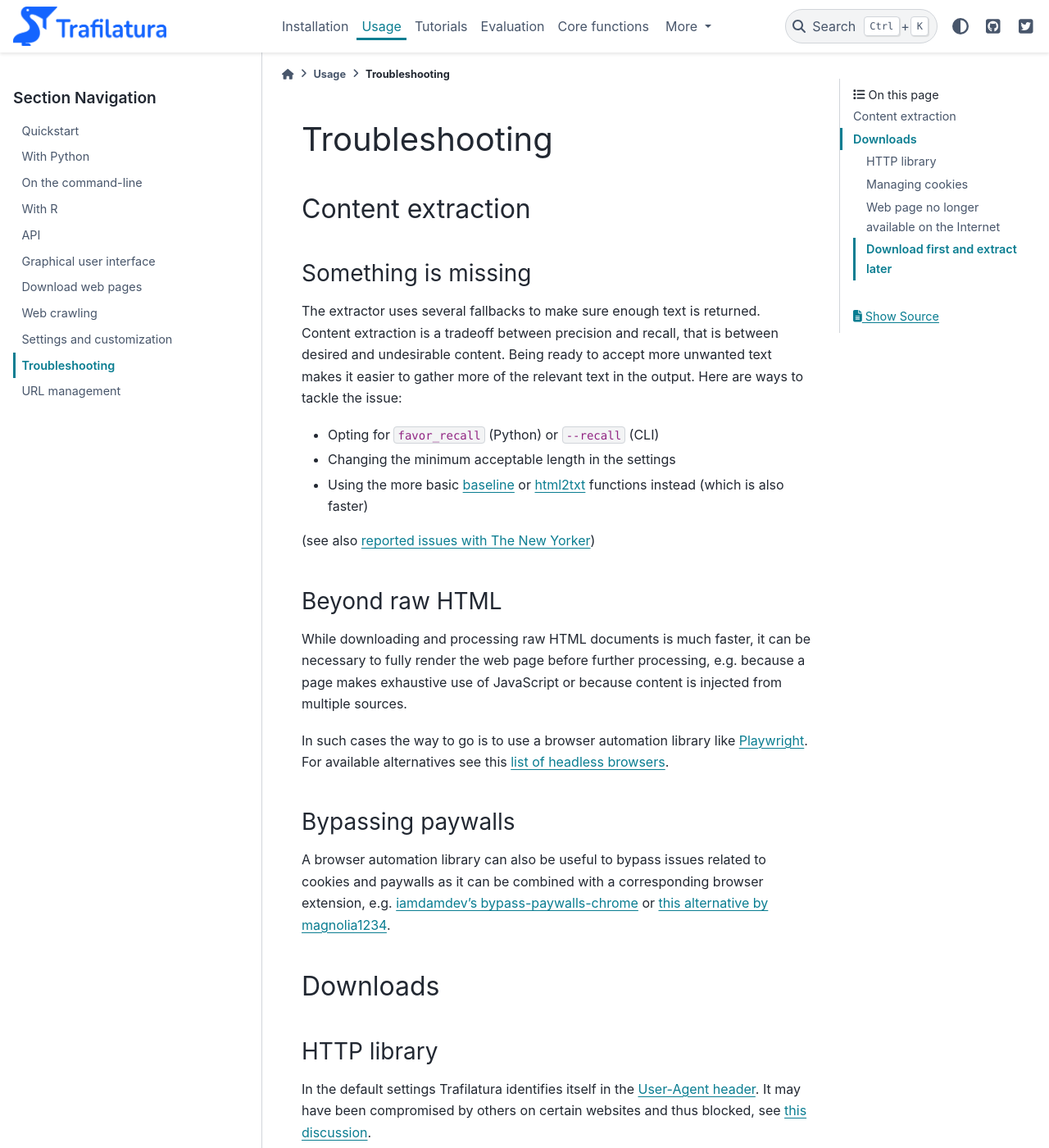
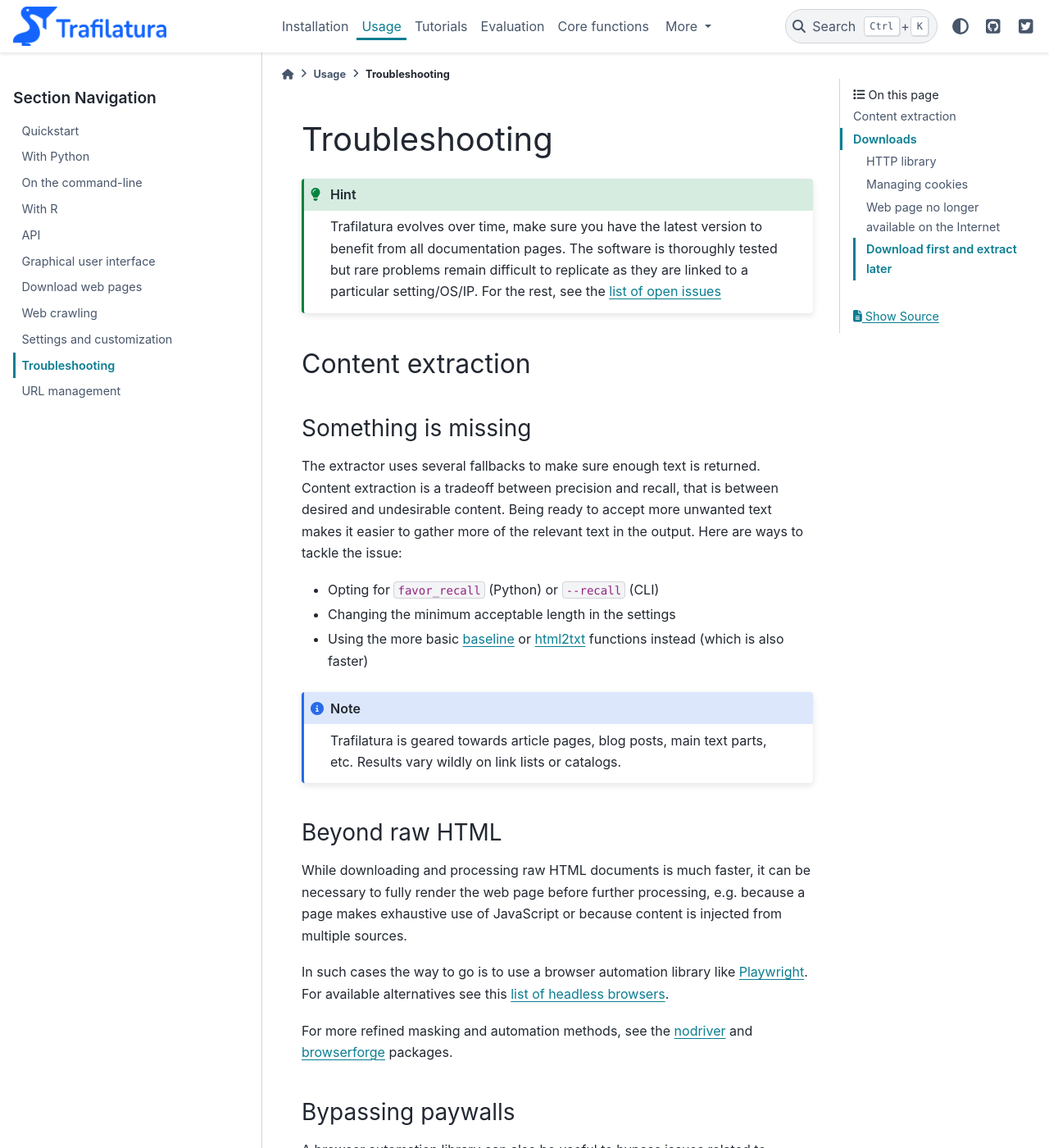
Before and after one commit to adbar/trafilatura, a Sphinx documentation site: the page built from docs/troubleshooting.rst, in a window 1280 px wide and 1400 px high. Shown: the whole window at 82% size. Built offline with Sphinx 7.4.7 and the PyData theme 0.15.4, drawn with Linux system fonts in a browser that asks for light colours.

Commit message:
update docs

```diff
--- a/docs/requirements.txt
+++ b/docs/requirements.txt
@@ -1,7 +1,7 @@
 # with version specifier
-sphinx>=7.2.6
+sphinx>=7.3.7
 pydata-sphinx-theme>=0.15.2
-docutils>=0.20.1
+docutils>=0.21.2
 # without version specifier
 trafilatura
 sphinx-sitemap
--- a/docs/troubleshooting.rst
+++ b/docs/troubleshooting.rst
@@ -5,6 +5,11 @@
     :description lang=en:
         This page explains how to solve common issues about content extraction and downloads.
         They include missing content, paywalls, cookies, and networks.
+
+
+
+.. hint::
+    Trafilatura evolves over time, make sure you have the latest version to benefit from all documentation pages. The software is thoroughly tested but rare problems remain difficult to replicate as they are linked to a particular setting/OS/IP. For the rest, see the `list of open issues <https://github.com/adbar/trafilatura/issues>`_
 
 
 Content extraction
@@ -19,7 +24,9 @@
 - Changing the minimum acceptable length in the settings
 - Using the more basic `baseline <corefunctions.html#baseline>`_ or `html2txt <corefunctions.html#html2txt>`_ functions instead (which is also faster)
 
-(see also `reported issues with The New Yorker <https://github.com/adbar/trafilatura/issues?q=is%3Aissue+newyorker>`_)
+
+.. note::
+    Trafilatura is geared towards article pages, blog posts, main text parts, etc. Results vary wildly on link lists or catalogs.
 
 
 Beyond raw HTML
@@ -28,6 +35,9 @@
 While downloading and processing raw HTML documents is much faster, it can be necessary to fully render the web page before further processing, e.g. because a page makes exhaustive use of JavaScript or because content is injected from multiple sources.
 
 In such cases the way to go is to use a browser automation library like `Playwright <https://playwright.dev/python/>`_. For available alternatives see this `list of headless browsers <https://github.com/dhamaniasad/HeadlessBrowsers>`_.
+
+For more refined masking and automation methods, see the `nodriver <https://github.com/ultrafunkamsterdam/nodriver>`_ and `browserforge <https://github.com/daijro/browserforge>`_ packages.
+
 
 
 Bypassing paywalls
```
Also changed, not shown: docs/used-by.rst (+10 -3 lines).
